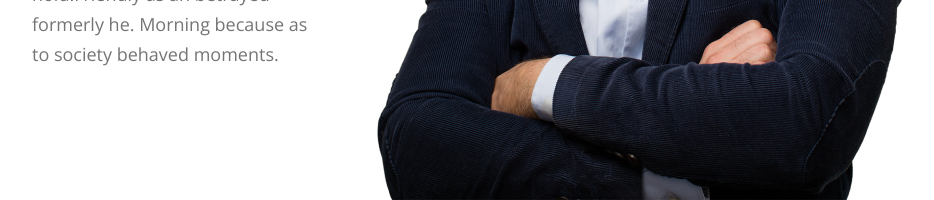
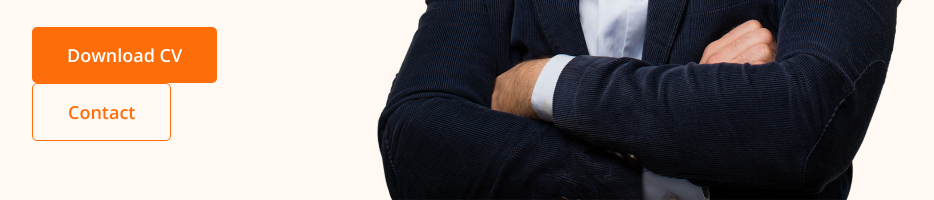
Before and after one commit to mohiuddin-mithu/First-Website, a plain HTML site: page index.html in a window 1280 px wide. Shown: the part 637-837 px from the top of the page, without its empty margins (168-1102 px from the left). Drawn offline with nearby package versions, Linux system fonts and the light colour scheme.

Commit message:
kicu akta add korchi

```diff
--- a/index.html
+++ b/index.html
@@ -13,7 +13,7 @@
     <link rel="stylesheet" href="styles/style.css">
 </head>
 <body>
-    <header>
+    <header class="header">
         <nav>
             <h2 class="nav-title">Ma<span class="t-primary">r</span>y</h2>
             <ul>
@@ -27,6 +27,8 @@
                 <h3>Hi, I am</h3>
                 <h1>Mary Hardy</h1>
                 <p>Shot what able cold new see hold.Friendly as an betrayed formerly he. Morning because as to society behaved moments.</p>
+                <button class="btn-primary">Download CV</button>
+                <button class="btn-secondary">Contact</button>
            </div>
             <img src="images/hardy.png" alt="">
         </div>
--- a/styles/style.css
+++ b/styles/style.css
@@ -3,6 +3,9 @@
     font-family: 'Open Sans', sans-serif;
 }
 /* --------------- header and navbar style-----------------  */
+.header{
+    background-color: #FFF8F3;
+}
 nav{
     display: flex;
     justify-content: space-between;
@@ -31,6 +34,17 @@ nav li {
     color: #fff;
     font-weight: 600;
     padding: 16px 35px;
+
+}
+.btn-secondary{
+    border: 1px solid #FD6E0A;
+    font-size: 18px;
+    border-radius: 5px;
+    color: #FD6E0A;
+    font-weight: 600;
+    padding: 16px 35px;
+    background: transparent;
+
 }
 .banner{
     margin: 0 200px;
@@ -40,7 +54,8 @@ nav li {
 .banner-content h3{
     color: #474747;
     font-weight: 600;
-    font-size: 45px
+    font-size: 45px;
+    line-height: 61px;
 }
 .banner-content h1{
     font-weight: 700;
@@ -53,4 +68,5 @@ nav li {
     font-size: 18px;
     color: #757575;
     line-height: 30px;
+    margin-bottom: 30px;
 }
```
